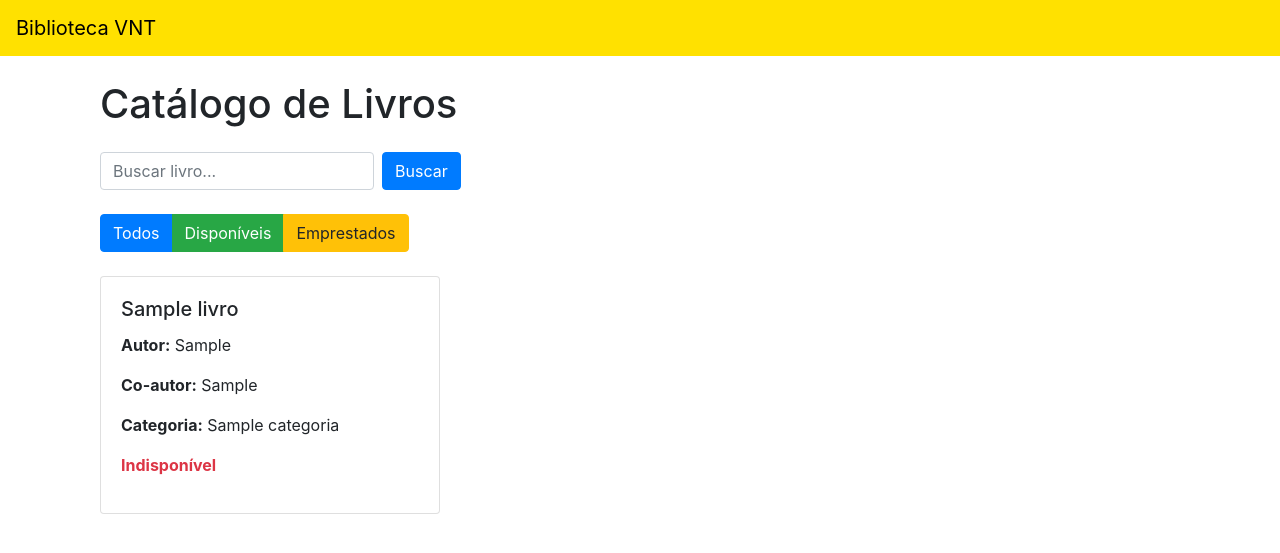
After one commit to Cabom10/teste-biblioteca, a Django app: page /livro/catalogo/ in a window 1280 px wide. The commit adds this page. Shown: the top 553 px of the page. Run offline with Django 3.2, Linux system fonts and the light colour scheme; tables that the repository leaves empty hold one stand-in row (values such as "Sample post").

Commit message:
catalago e historico

```diff
--- a/biblioteca/urls.py
+++ b/biblioteca/urls.py
@@ -4,5 +4,6 @@ from django.urls import path, include
 urlpatterns = [
     path('admin/', admin.site.urls),
     path('livro/', include('livro.urls')),
-    path('auth/', include('usuarios.urls'))
+    path('auth/', include('usuarios.urls')),
+
 ]
--- a/livro/models.py
+++ b/livro/models.py
@@ -30,19 +30,11 @@ class Livros(models.Model):
         return self.nome
 
 class Emprestimos(models.Model):
-    choices = (
-        ('P', 'Péssimo'),
-        ('R', 'Ruim'),
-        ('B', 'Bom'),
-        ('O', 'Ótimo')
-    )
-    nome_emprestado = models.ForeignKey(Usuario, on_delete=models.DO_NOTHING, blank=True, null=True)
-    nome_emprestado_anonimo = models.CharField(max_length=30, blank=True, null=True)
-    email_emprestado = models.EmailField(max_length=254, blank=True, null=True)  # <== Adicionado!
-    data_emprestimo = models.DateTimeField(default=datetime.datetime.now())
-    data_devolucao = models.DateTimeField(blank=True, null=True)
-    livro = models.ForeignKey(Livros, on_delete=models.DO_NOTHING)
-    avaliacao = models.CharField(max_length=1, choices=choices, null=True, blank=True)
+    livro = models.ForeignKey(Livros, on_delete=models.CASCADE)
+    nome_emprestado_anonimo = models.CharField(max_length=255)
+    email_emprestado = models.EmailField()
+    data_emprestimo = models.DateTimeField(auto_now_add=True)
+    data_devolucao = models.DateTimeField(null=True, blank=True)
 
     def __str__(self):
-        return f"{self.nome_emprestado} | {self.livro}"
+        return f"{self.livro.nome} emprestado para {self.nome_emprestado_anonimo}"
--- /dev/null
+++ b/livro/templates/catalogo.html
@@ -0,0 +1,44 @@
+{% extends 'base.html' %}
+{% block 'conteudo' %}
+
+<div class="container">
+    <h1 class="my-4">Catálogo de Livros</h1>
+
+    <form method="GET" action="{% url 'catalogo' %}" class="form-inline mb-4">
+        <input type="text" name="busca" class="form-control mr-2" placeholder="Buscar livro..." value="{{ busca }}">
+        <button type="submit" class="btn btn-primary">Buscar</button>
+    </form>
+
+    <div class="btn-group mb-4">
+        <a href="{% url 'catalogo' %}" class="btn btn-primary">Todos</a>
+        <a href="{% url 'catalogo' %}?status=disponivel" class="btn btn-success">Disponíveis</a>
+        <a href="{% url 'catalogo' %}?status=emprestado" class="btn btn-warning">Emprestados</a>
+    </div>
+
+    <div class="row">
+        {% for livro in livros %}
+            <div class="col-md-4 mb-4">
+                <div class="card">
+                    <div class="card-body">
+                        <h5 class="card-title">{{ livro.nome }}</h5>
+                        <p class="card-text"><strong>Autor:</strong> {{ livro.autor }}</p>
+                        {% if livro.co_autor %}
+                            <p class="card-text"><strong>Co-autor:</strong> {{ livro.co_autor }}</p>
+                        {% endif %}
+                        <p class="card-text"><strong>Categoria:</strong> {{ livro.categoria }}</p>
+
+                        {% if livro.emprestado %}
+                            <p class="text-danger"><strong>Indisponível</strong></p>
+                        {% else %}
+                            <p class="text-success"><strong>Disponível</strong></p>
+                        {% endif %}
+                    </div>
+                </div>
+            </div>
+        {% empty %}
+            <p class="col-12">Nenhum livro encontrado.</p>
+        {% endfor %}
+    </div>
+</div>
+
+{% endblock %}
--- a/livro/urls.py
+++ b/livro/urls.py
@@ -14,6 +14,8 @@ urlpatterns = [
     path('processa_avaliacao', views.processa_avaliacao, name="processa_avaliacao"),
     path('buscar_livro/', views.buscar_livro, name='buscar_livro'),
     path('ver_livro/<int:id>/', views.ver_livros, name='ver_livro'),
+    path('catalogo/', views.catalogo, name='catalogo'),
+
 
 
 ]
--- a/livro/views.py
+++ b/livro/views.py
@@ -55,7 +55,10 @@ def ver_livros(request, id):
         if request.session.get('usuario') == livro.usuario.id:
             usuario = Usuario.objects.get(id=request.session['usuario'])
             categoria_livro = Categoria.objects.filter(usuario=request.session.get('usuario'))
-            emprestimos = Emprestimos.objects.filter(livro=livro)
+
+            # Ordena os empréstimos para exibir os mais recentes primeiro
+            emprestimos = Emprestimos.objects.filter(livro=livro).order_by('-data_emprestimo')
+
             form = CadastroLivro()
             form.fields['usuario'].initial = request.session['usuario']
             form.fields['categoria'].queryset = Categoria.objects.filter(usuario=usuario)
@@ -65,19 +68,22 @@ def ver_livros(request, id):
             livros_emprestar = Livros.objects.filter(usuario=usuario, emprestado=False)
             livros_emprestados = Livros.objects.filter(usuario=usuario, emprestado=True)
 
-            return render(request, 'ver_livro.html', {'livro': livro,
-                                                      'categoria_livro': categoria_livro,
-                                                      'emprestimos': emprestimos,
-                                                      'usuario_logado': request.session.get('usuario'),
-                                                      'form': form,
-                                                      'id_livro': id,
-                                                      'form_categoria': form_categoria,
-                                                      'usuarios': usuarios,
-                                                      'livros_emprestar': livros_emprestar,
-                                                      'livros_emprestados': livros_emprestados})
+            return render(request, 'ver_livro.html', {
+                'livro': livro,
+                'categoria_livro': categoria_livro,
+                'emprestimos': emprestimos,
+                'usuario_logado': request.session.get('usuario'),
+                'form': form,
+                'id_livro': id,
+                'form_categoria': form_categoria,
+                'usuarios': usuarios,
+                'livros_emprestar': livros_emprestados,
+                'livros_emprestados': livros_emprestados
+            })
         else:
             return HttpResponse('Esse livro não é seu')
     return redirect('/auth/login/?status=2')
+
 
 def cadastrar_emprestimo(request):
     if request.method == 'POST':
@@ -85,16 +91,19 @@ def cadastrar_emprestimo(request):
         email_emprestado = request.POST.get('email_emprestado')
         livro_emprestado = request.POST.get('livro_emprestado')
 
+        # Criar o registro de empréstimo com os dados recebidos
         emprestimo = Emprestimos(nome_emprestado_anonimo=nome_emprestado,
                                  email_emprestado=email_emprestado,
                                  livro_id=livro_emprestado)
         emprestimo.save()
 
+        # Atualizar o status do livro para emprestado
         livro = Livros.objects.get(id=livro_emprestado)
         livro.emprestado = True
         livro.save()
 
         return redirect('/livro/home')
+
 
 def devolver_livro(request):
     id = request.POST.get('id_livro_devolver')
@@ -205,3 +214,22 @@ def buscar_livro(request):
         except Livros.MultipleObjectsReturned:
             messages.warning(request, "Mais de um livro foi encontrado. Por favor, refine sua busca.")
     return redirect('home')
+
+
+
+
+def catalogo(request):
+    busca = request.GET.get('busca', '').strip()
+    status = request.GET.get('status', '')
+
+    livros = Livros.objects.all()
+
+    if busca:
+        livros = livros.filter(nome__icontains=busca)
+
+    if status == "disponivel":
+        livros = livros.filter(emprestado=False)
+    elif status == "emprestado":
+        livros = livros.filter(emprestado=True)
+
+    return render(request, 'catalogo.html', {'livros': livros, 'busca': busca})
--- a/templates/base.html
+++ b/templates/base.html
@@ -123,39 +123,28 @@
       <!-- Aba de Empréstimo -->
       <div class="tab-pane fade" id="emprestimo" role="tabpanel">
         <h4 class="mb-3">Registro de Empréstimo</h4>
-        <form id="form_emprestimo" action="{% url 'cadastrar_emprestimo' %}" method="POST">
+        <form action="{% url 'cadastrar_emprestimo' %}" method="POST">
           {% csrf_token %}
+
           <div class="form-group">
-            <label>Tipo de Usuário:</label><br>
-            <div class="form-check form-check-inline">
-              <input class="form-check-input" type="radio" name="tipo_usuario" id="usuarioNovo" value="novo" checked>
-              <label class="form-check-label" for="usuarioNovo">Usuário Novo</label>
+              <label for="nome_emprestado">Nome do Usuário:</label>
+              <input type="text" class="form-control" id="nome_emprestado" name="nome_emprestado" placeholder="Nome do usuário" required>
           </div>
-            <div class="form-check form-check-inline">
-              <input class="form-check-input" type="radio" name="tipo_usuario" id="usuarioExistente" value="existente">
-              <label class="form-check-label" for="usuarioExistente">Usuário Existente</label>
+
+          <div class="form-group">
+              <label for="email_emprestado">E-mail:</label>
+              <input type="email" class="form-control" id="email_emprestado" name="email_emprestado" placeholder="E-mail do usuário" required>
           </div>
-          </div>
-          <div class="form-group" id="select-usuario" style="display: none;">
-            <label>Selecione o usuário:</label>
-            <select class="form-control" name="nome_emprestado">
-              {% for usuario in usuarios %}
-              <option value="{{ usuario.id }}">{{ usuario.nome }}</option>
-              {% endfor %}
-            </select>
-          </div>
-          <div class="form-group" id="input-usuario">
-            <label>Digite o nome do usuário:</label>
-            <input type="text" class="form-control" name="nome_emprestado_anonimo" placeholder="Nome do usuário">
-          </div>
+
           <div class="form-group">
-            <label>Selecione o livro:</label>
-            <select class="form-control" name="livro_emprestado">
+              <label for="livro_emprestado">Selecione o Livro:</label>
+              <select class="form-control" id="livro_emprestado" name="livro_emprestado" required>
                   {% for livro in livros_emprestar %}
                       <option value="{{ livro.id }}">{{ livro.nome }}</option>
                   {% endfor %}
               </select>
           </div>
+
           <button type="submit" class="btn btn-success">Registrar Empréstimo</button>
       </form>
       </div>
```
Also changed, not shown: livro/templates/home.html (+4 -6 lines), livro/templates/seus_emprestimos.html (+7 -11 lines), livro/templates/ver_livro.html (+39 -32 lines). Lines whose indentation alone changed are shown as unchanged.
